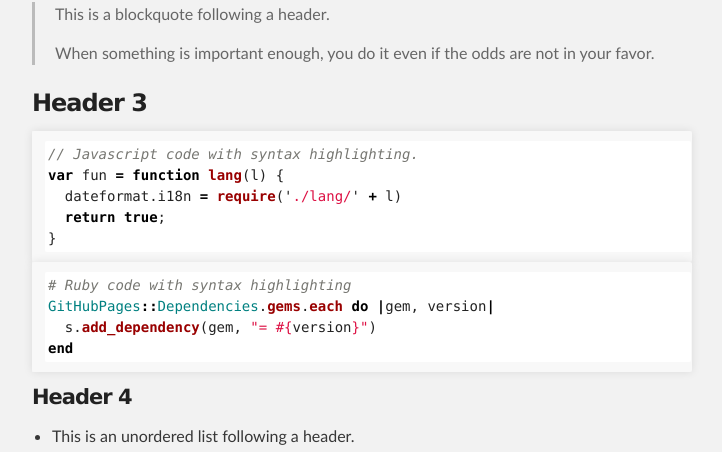
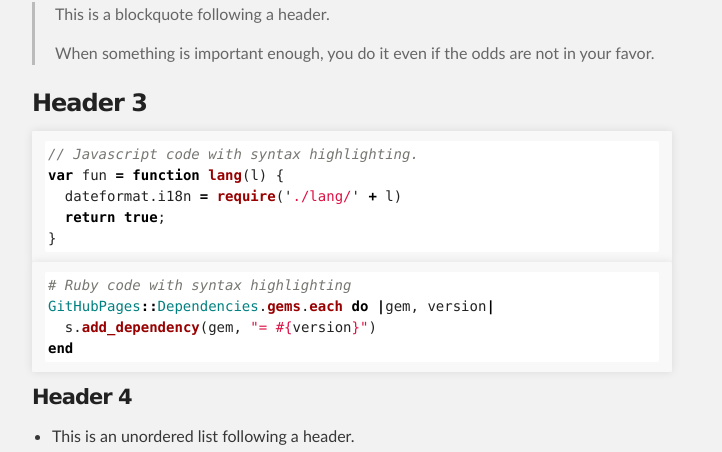
Before and after one commit to pages-themes/slate, a Jekyll site: the page built from index.md, in a window 1280 px wide. Shown: the part 633-1085 px from the top of the page, without its empty margins (288-1010 px from the left). Built offline with Jekyll 4.4.1, drawn with Linux system fonts in a browser that asks for light colours.

Commit message:
Fix code overflow
Code sections were taking too much space at the right.

```diff
--- a/_sass/jekyll-theme-slate.scss
+++ b/_sass/jekyll-theme-slate.scss
@@ -156,7 +156,6 @@ p img {
 }
 
 pre, code {
-  width: 100%;
   color: #222;
   background-color: #fff;
 
@@ -169,7 +168,6 @@ pre, code {
 }
 
 pre {
-  width: 100%;
   padding: 10px;
   box-shadow: 0 0 10px rgba(0,0,0,.1);
   overflow: auto;
@@ -421,8 +419,6 @@ Small Device Styles
   }
 
   code, pre {
-    min-width: 320px;
-    max-width: 480px;
     font-size: 11px;
   }
 
```
